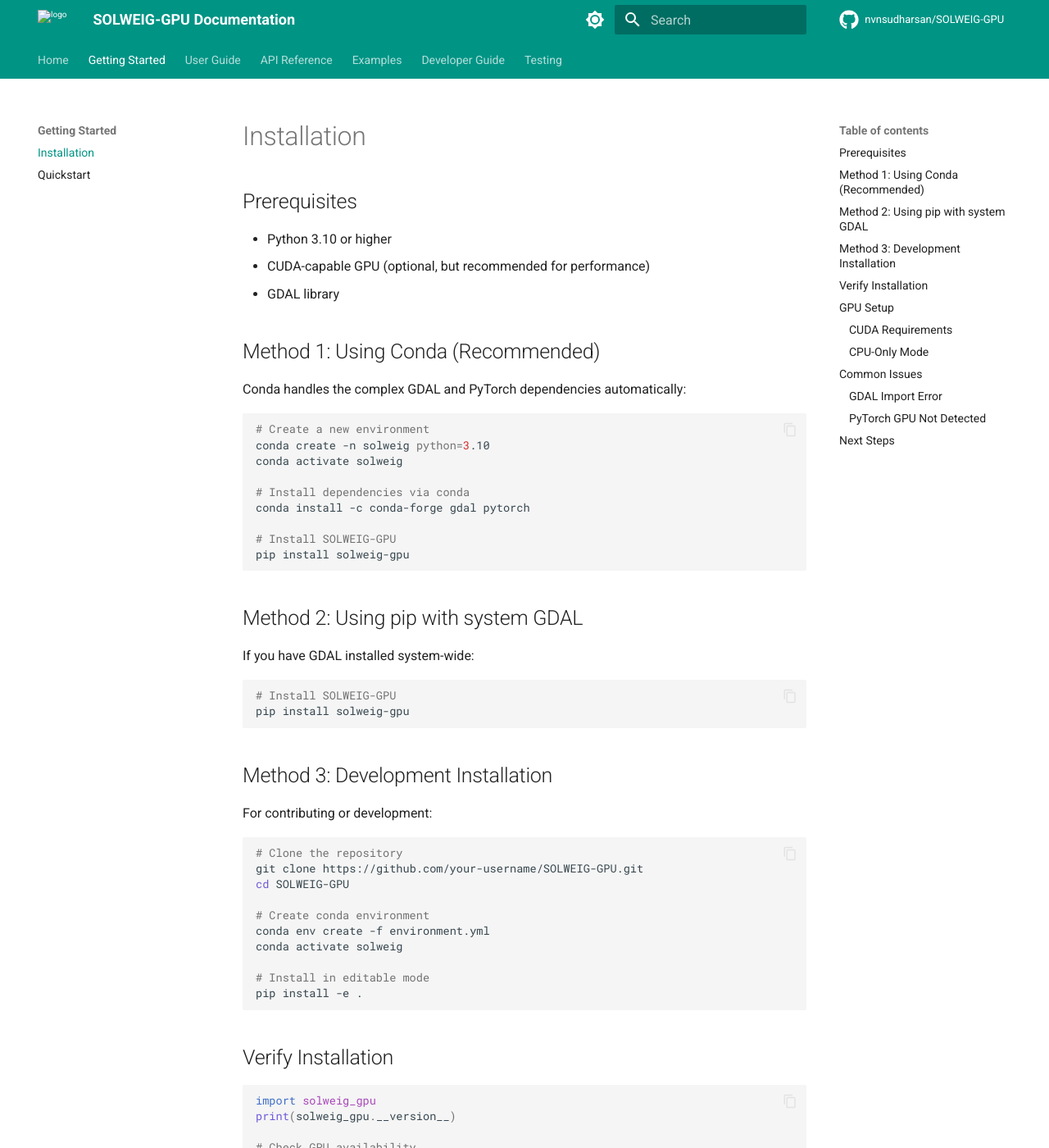
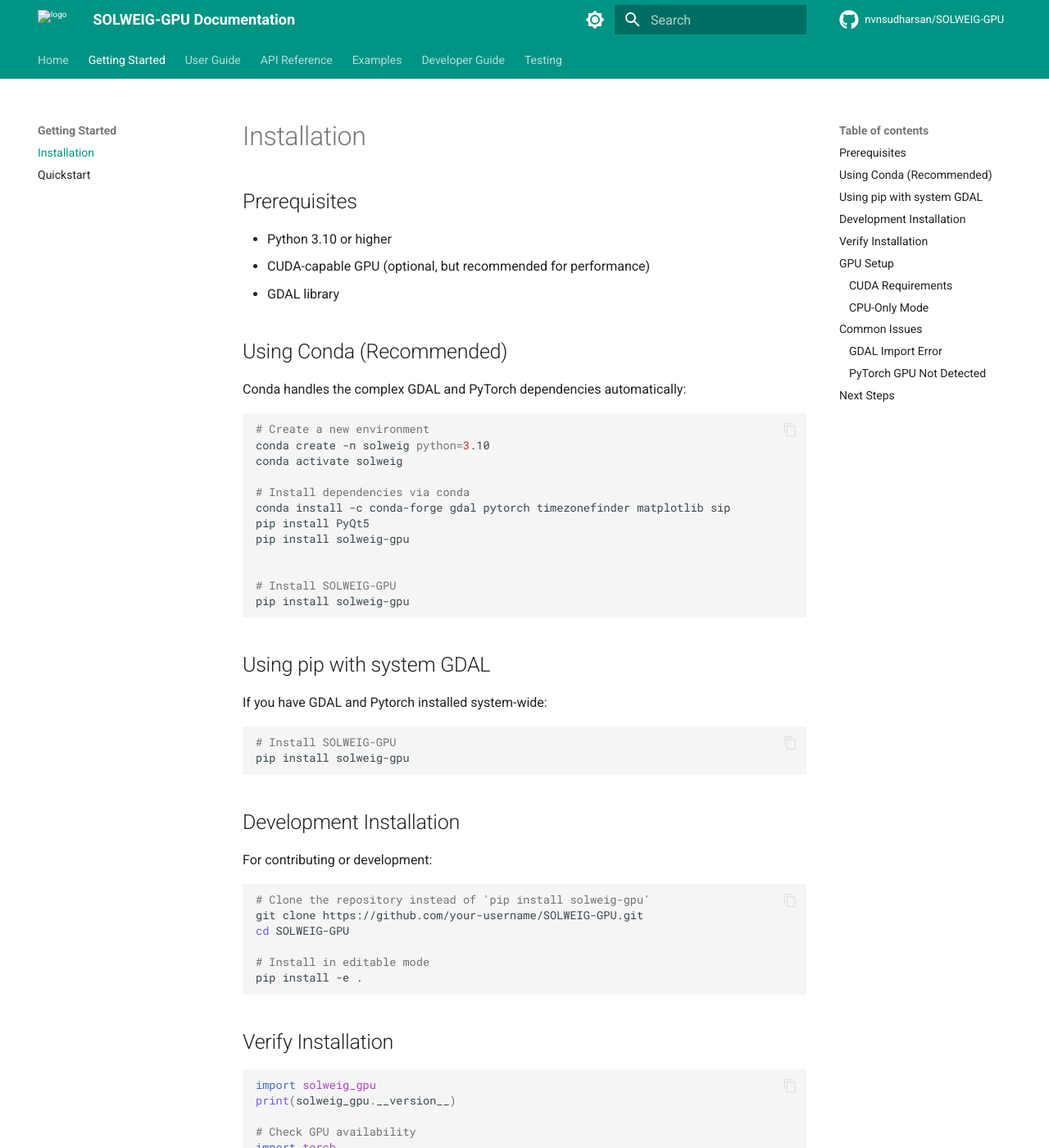
Before and after one commit to nvnsudharsan/SOLWEIG-GPU, an MkDocs documentation site: the page built from docs/installation.md, in a window 1280 px wide and 1400 px high. Shown: the whole window at 82% size. Built offline with MkDocs 1.6.1 and Material for MkDocs 9.7.7, drawn with Linux system fonts in a browser that asks for light colours; comment, search, counter and statistics services are not loaded; the version menu is left out; some of the changed text lies outside the part shown.

Commit message:
Revise installation instructions and dependencies
Updated installation instructions to clarify methods and added additional dependencies for Conda installation.

````diff
--- a/docs/installation.md
+++ b/docs/installation.md
@@ -6,7 +6,7 @@
 - CUDA-capable GPU (optional, but recommended for performance)
 - GDAL library
 
-## Method 1: Using Conda (Recommended)
+## Using Conda (Recommended)
 
 Conda handles the complex GDAL and PyTorch dependencies automatically:
 
@@ -16,33 +16,32 @@ conda create -n solweig python=3.10
 conda activate solweig
 
 # Install dependencies via conda
-conda install -c conda-forge gdal pytorch
+conda install -c conda-forge gdal pytorch timezonefinder matplotlib sip
+pip install PyQt5
+pip install solweig-gpu
+
 
 # Install SOLWEIG-GPU
 pip install solweig-gpu
 ```
 
-## Method 2: Using pip with system GDAL
+## Using pip with system GDAL
 
-If you have GDAL installed system-wide:
+If you have GDAL and Pytorch installed system-wide:
 
 ```bash
 # Install SOLWEIG-GPU
 pip install solweig-gpu
 ```
 
-## Method 3: Development Installation
+## Development Installation
 
 For contributing or development:
 
 ```bash
-# Clone the repository
+# Clone the repository instead of 'pip install solweig-gpu'
 git clone https://github.com/your-username/SOLWEIG-GPU.git
 cd SOLWEIG-GPU
-
-# Create conda environment
-conda env create -f environment.yml
-conda activate solweig
 
 # Install in editable mode
 pip install -e .
@@ -65,7 +64,7 @@ print(f"CUDA devices: {torch.cuda.device_count()}")
 ### CUDA Requirements
 
 - CUDA 11.0 or higher
-- Compatible NVIDIA GPU (compute capability 3.5+)
+- Compatible NVIDIA GPU
 - Sufficient GPU memory (4GB minimum, 8GB+ recommended)
 
 ### CPU-Only Mode
````
